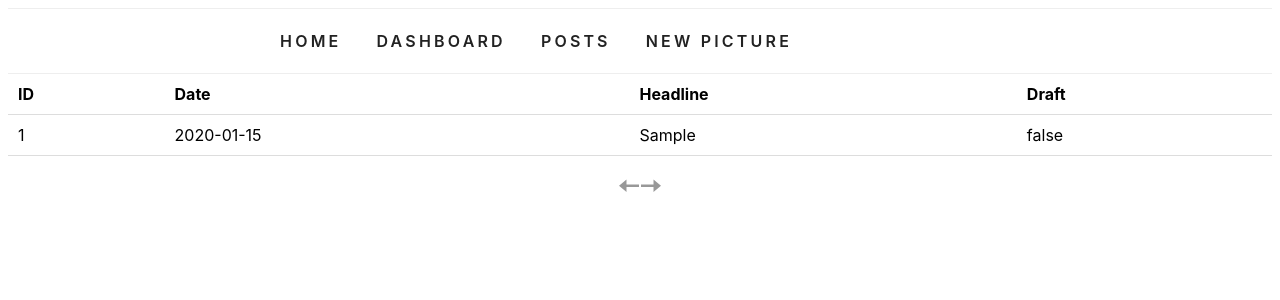
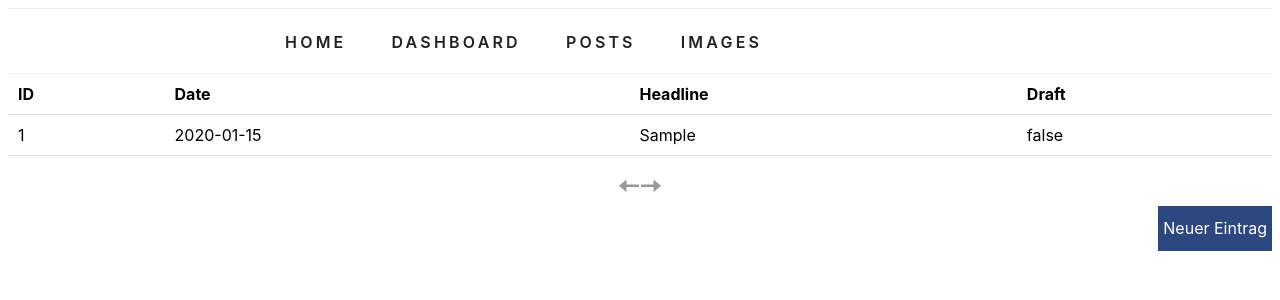
Before and after one commit to thesus/bokstaever, a Django app: page /dashboard/post/list/1 in a window 1280 px wide. Shown: the top 300 px of the page. Run offline with Django 3.2, Linux system fonts and the light colour scheme; tables that the repository leaves empty hold one stand-in row (values such as "Sample post"); style sheets or scripts are compiled from the project's sources.

Commit message:
link for creating a new post

```diff
--- a/src/bokstaever/static/css/dashboard.scss
+++ b/src/bokstaever/static/css/dashboard.scss
@@ -97,9 +97,18 @@ table {
             opacity: 0.9;
         }
         &:disabled {
+            cursor: default;
             opacity: 0.4;
         }
     }
+}
+
+a {
+    text-decoration: none;
+    padding: 5px;
+    text-align: center;
+    vertical-align: middle;
+    line-height: 35px;
 }
 
 .btn {
--- a/src/dashboard/templates/dashboard/base.html
+++ b/src/dashboard/templates/dashboard/base.html
@@ -17,7 +17,7 @@
         <li><a href="/">Home</a></li>
         <li><a href="/dashboard">Dashboard</a></li>
         <li><a href="/dashboard/post/list/1">Posts</a></li>
-        <li><a href="/dashboard/images/upload">New Picture</a></li>
+        <li><a href="/dashboard/images/upload/">Images</a></li>
     </ul>
   </div>
 </nav>
--- a/src/dashboard/templates/dashboard/post/list.html
+++ b/src/dashboard/templates/dashboard/post/list.html
@@ -25,6 +25,7 @@
         <button :disabled="!pagination.previous_page" @click="changePage(pagination.previous_page)" class="icon left">
         <button :disabled="!pagination.next_page" @click="changePage(pagination.next_page)" class="icon right">
     </div>
+    <a class="btn btn-default btn-right" href="/dashboard/post/edit/">Neuer Eintrag</a>
 </div>
 <script>
     new Vue({
```
